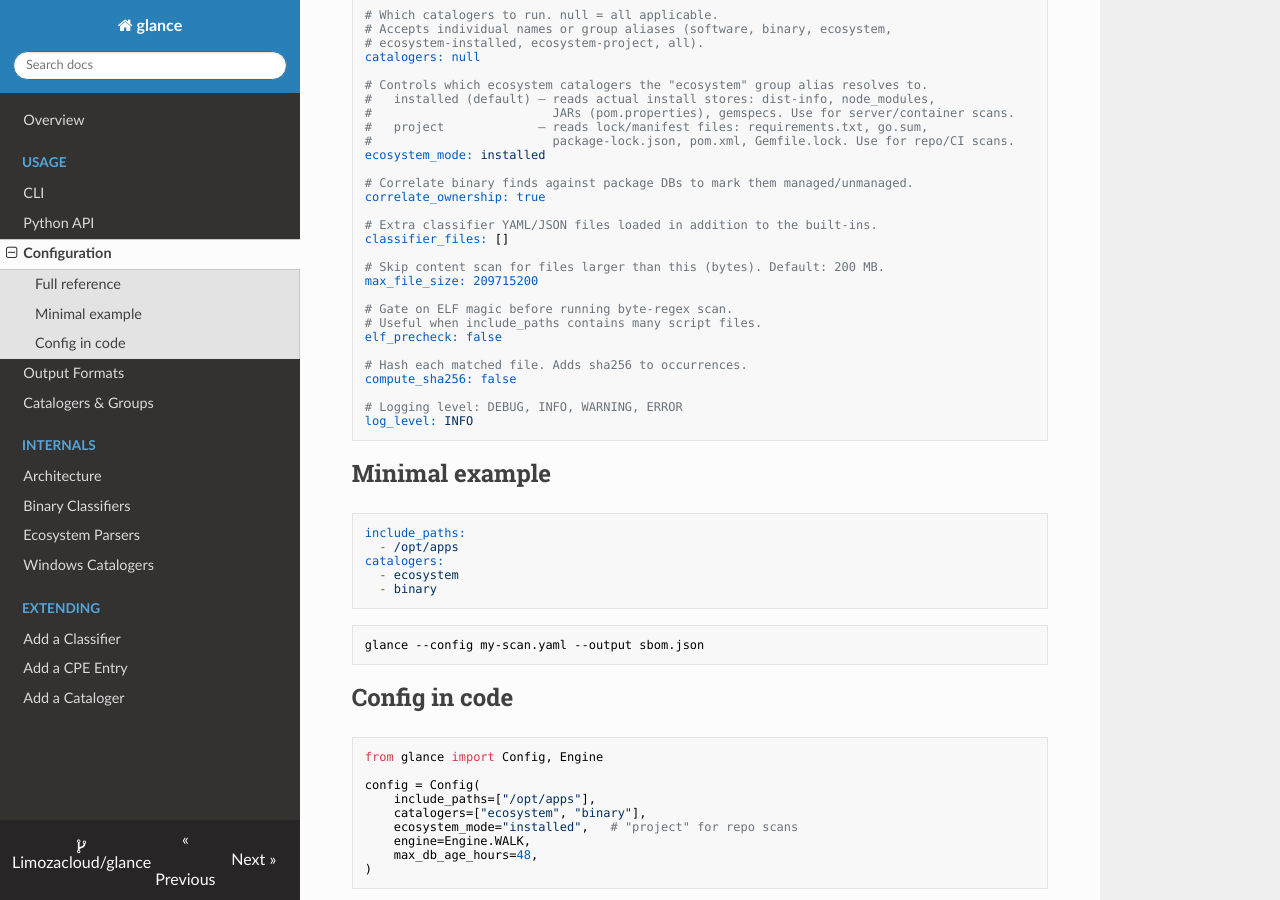
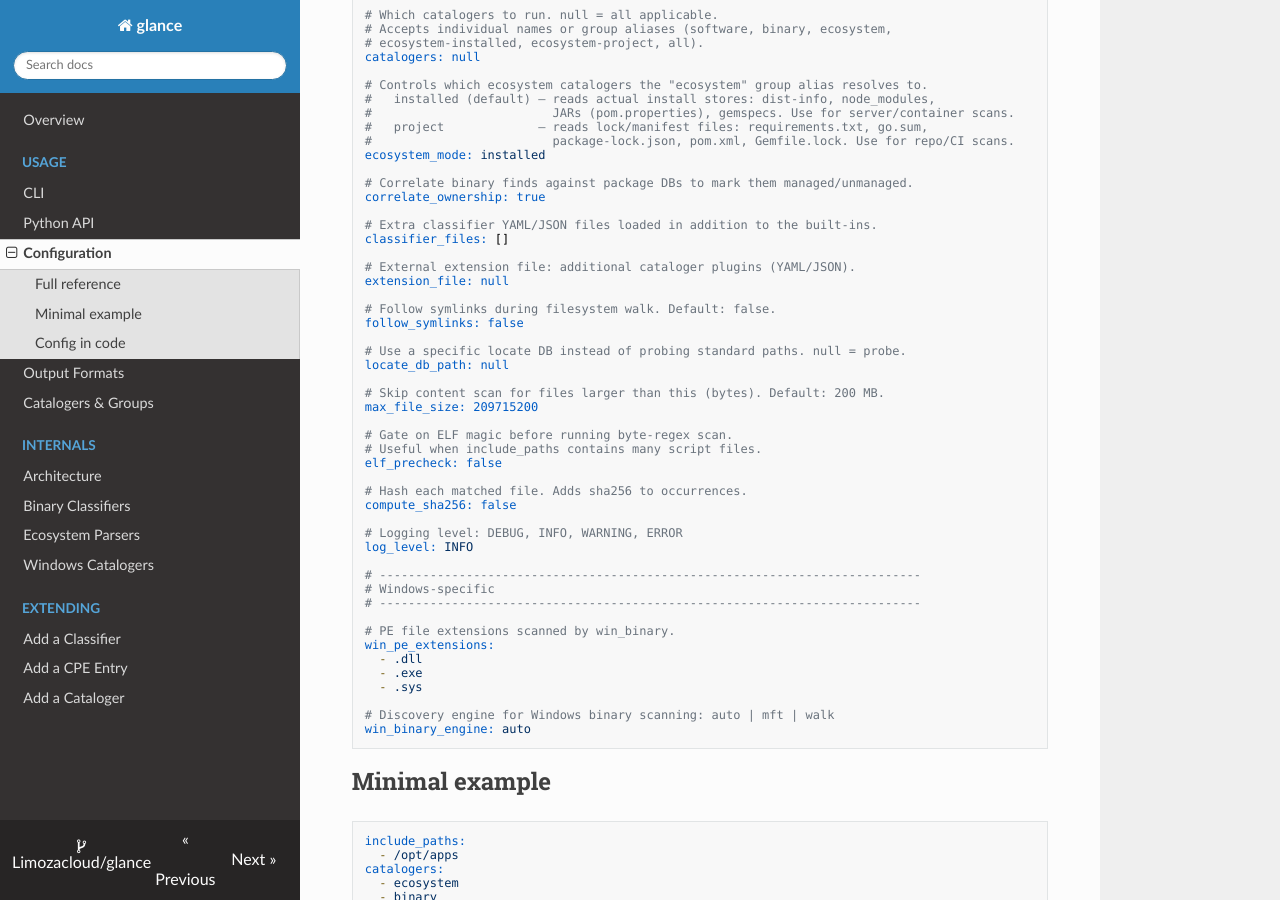
Before and after one commit to Limozacloud/glance, an MkDocs documentation site: the page built from docs/usage/config.md, in a window 1280 px wide and 900 px high, scrolled down 952 px. Built offline with MkDocs 1.6.1, drawn with Linux system fonts in a browser that asks for light colours; nearby versions of some CDN libraries.

Commit message:
docs: fill gaps in config reference and default_config.yaml
- default_config.yaml: add ecosystem_mode, extension_file, win_pe_extensions,
  win_binary_engine; update catalogers comment with all group/individual names
- config.md: add follow_symlinks, locate_db_path, extension_file,
  win_pe_extensions, win_binary_engine
- library.md: add ecosystem_mode to Config example; list all Source enum values
- README.md: fix default_config.yaml path reference

````diff
--- a/docs/usage/config.md
+++ b/docs/usage/config.md
@@ -70,6 +70,15 @@
 # Extra classifier YAML/JSON files loaded in addition to the built-ins.
 classifier_files: []
 
+# External extension file: additional cataloger plugins (YAML/JSON).
+extension_file: null
+
+# Follow symlinks during filesystem walk. Default: false.
+follow_symlinks: false
+
+# Use a specific locate DB instead of probing standard paths. null = probe.
+locate_db_path: null
+
 # Skip content scan for files larger than this (bytes). Default: 200 MB.
 max_file_size: 209715200
 
@@ -82,6 +91,19 @@
 
 # Logging level: DEBUG, INFO, WARNING, ERROR
 log_level: INFO
+
+# ---------------------------------------------------------------------------
+# Windows-specific
+# ---------------------------------------------------------------------------
+
+# PE file extensions scanned by win_binary.
+win_pe_extensions:
+  - .dll
+  - .exe
+  - .sys
+
+# Discovery engine for Windows binary scanning: auto | mft | walk
+win_binary_engine: auto
 ```
 
 ## Minimal example
````
Also changed, not shown: README.md (+1 -1 lines), docs/usage/library.md (+4 -1 lines), 1 other file.
